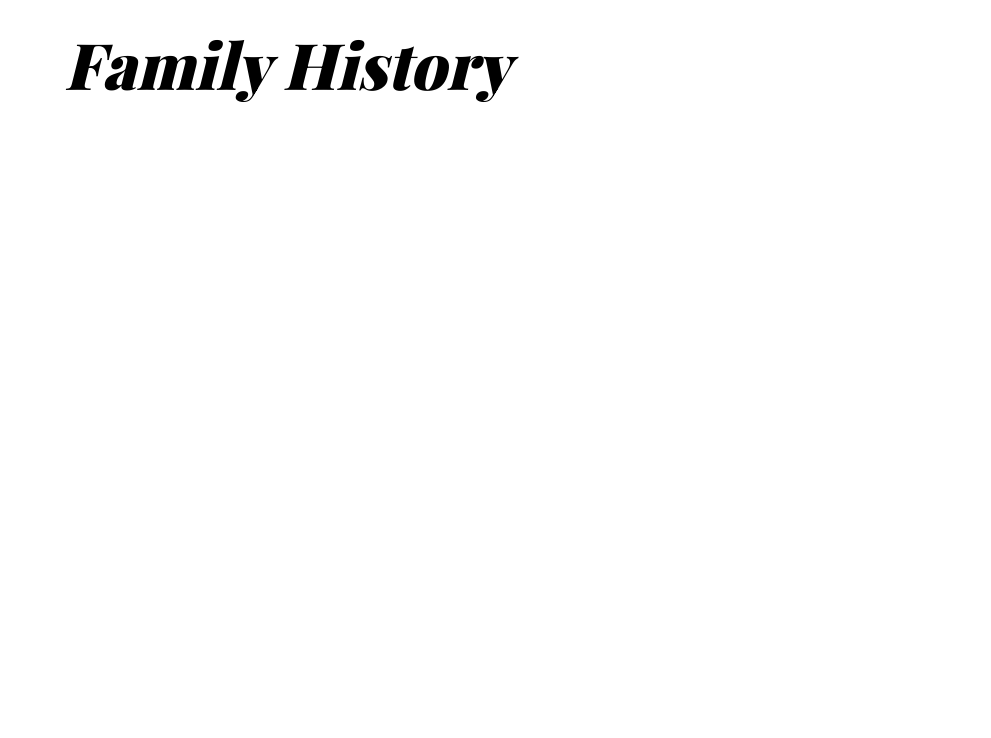
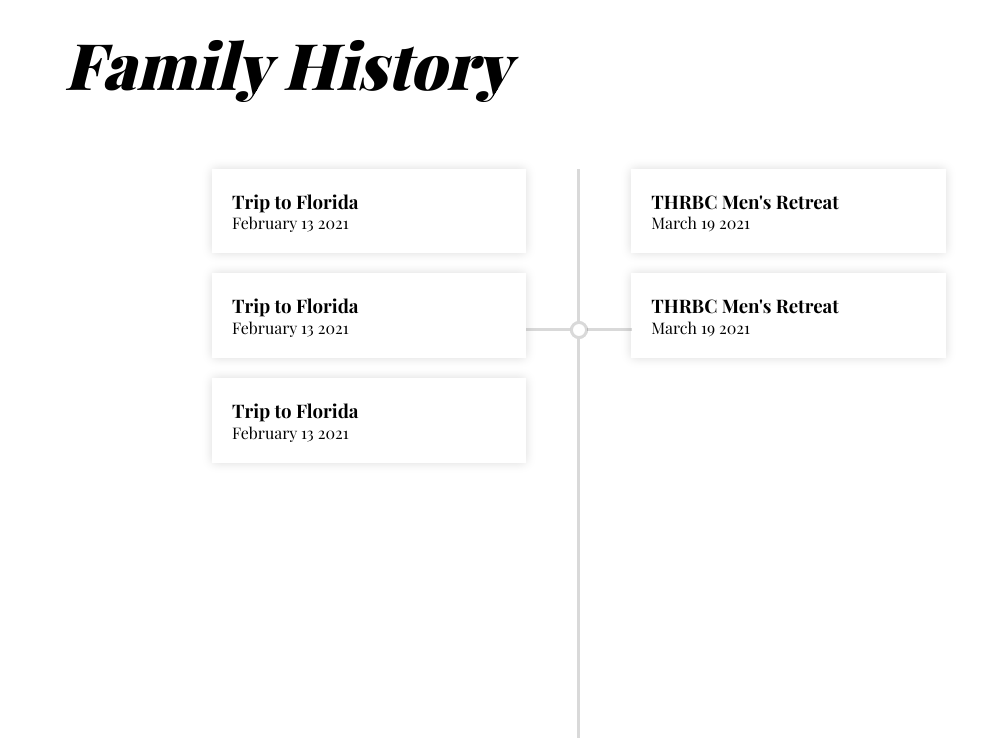
Before and after one commit to jacksonadams/jacksonadams.github.io, a plain HTML site: page pages/family_history.html in a window 1280 px wide. Shown: the part 62-800 px from the top of the page, without its empty margins (0-991 px from the left). Drawn offline with nearby package versions, Linux system fonts and the light colour scheme; a web font is replaced by a local one.

Commit message:
starting on family timeline

```diff
--- /dev/null
+++ b/css/timeline.css
@@ -0,0 +1,81 @@
+/*
+    timeline.css
+    Applies to the Family History page.
+*/
+
+.timeline {
+    display: grid;
+    grid-template-columns: 30% 10% 30%;
+    padding: 20px;
+    margin-left: 15%;
+}
+
+.timeline-line {
+    margin-left: auto;
+    margin-right: auto;
+
+    width: 3px;
+    background: rgba(0, 0, 0, 0.15);
+    height: 1000px;
+}
+
+.timeline-dot {
+    margin-top: 33px;
+
+    position: absolute;
+    width: 12px;
+    height: 12px;
+    border-radius: 100%;
+    background:white;
+    border: 3px solid rgba(0, 0, 0, 0.15);
+    margin-left: -7.5px;
+}
+
+.timeline-marker {
+    margin-top: 119px;
+}
+
+.timeline-connector {
+    margin-top: 40.5px;
+
+    position: absolute;
+    background: rgba(0, 0, 0, 0.15);
+    width: 3.5%;
+    height: 3px;
+}
+.timeline-connector-right {
+    margin-left: 10px;
+}
+.timeline-connector-left {
+    margin-left: calc(-3.5% - 6px);
+}
+
+.timeline-post {
+    width: 100%;
+    background: white;
+    box-shadow: 0px 0px 10px rgba(0, 0, 0, 0.15);
+    margin-bottom: 20px;
+}
+
+.timeline-post-img {
+    width: 100%;
+    display: none;
+}
+
+.timeline-post-text {
+    padding: 20px;
+}
+
+.timeline-post-title {
+    margin-top: 0px;
+}
+
+.timeline-post-date {
+    margin-top: -20px;
+    margin-bottom: 0px;
+}
+
+.timeline-post-description {
+    margin-bottom: 0px;
+    display: none;
+}
--- /dev/null
+++ b/js/timeline.js
@@ -0,0 +1,28 @@
+/*
+    timeline.js
+    Applies to the Family History page.
+    Loads post data into the timeline.
+*/
+
+
+// Post object type
+class Post {
+    constructor(image, date, title, description) {
+        this.image = image;
+        this.date = date;
+        this.title = title;
+        this.description = description;
+    }
+}
+
+let Posts = [
+    new Post("https://images.unsplash.com/photo-1614687345016-9183348d8f35?ixlib=rb-4.0.3&ixid=M3wxMjA3fDB8MHxzZWFyY2h8Mnx8c3VucmlzZSUyMHNreXxlbnwwfHwwfHx8MA%3D%3D&w=1000&q=80", "February 19 2021", "Trip to Florida", "This trip to Florida was a blast! We found some cool shells and played some intense ping pong. The beach was a bit cold but the sunset was awesome."),
+
+    new Post("https://images.unsplash.com/photo-1614687345016-9183348d8f35?ixlib=rb-4.0.3&ixid=M3wxMjA3fDB8MHxzZWFyY2h8Mnx8c3VucmlzZSUyMHNreXxlbnwwfHwwfHx8MA%3D%3D&w=1000&q=80", "February 11 2020", "Trip to Florida", "This trip to Florida was a blast! We found some cool shells and played some intense ping pong. The beach was a bit cold but the sunset was awesome."),
+
+    new Post("https://images.unsplash.com/photo-1614687345016-9183348d8f35?ixlib=rb-4.0.3&ixid=M3wxMjA3fDB8MHxzZWFyY2h8Mnx8c3VucmlzZSUyMHNreXxlbnwwfHwwfHx8MA%3D%3D&w=1000&q=80", "February 5 2005", "Trip to Florida", "This trip to Florida was a blast! We found some cool shells and played some intense ping pong. The beach was a bit cold but the sunset was awesome."),
+
+    new Post("https://www.tyndale.com/sites/readthearc/wp-content/uploads/sites/12/2019/07/rachel-strong-VhcxuEGNXo4-unsplash.jpg", "February 10 2022", "THRBC Men's Retreat", "During the Men's Retreat in March 2021, we spent time in the Word, had some good fellowship, and ate some great food."),
+
+    new Post("https://www.tyndale.com/sites/readthearc/wp-content/uploads/sites/12/2019/07/rachel-strong-VhcxuEGNXo4-unsplash.jpg", "February 10 2022", "THRBC Men's Retreat", ""),
+];
--- a/pages/family_history.html
+++ b/pages/family_history.html
@@ -3,7 +3,9 @@
     <head>
         <title>Garth Adams</title>
 
+        <!-- Stylesheets -->
         <link rel = "stylesheet" href = "../css/main.css">
+        <link rel = "stylesheet" href = "../css/timeline.css">
     </head>
     <body>
         <nav class = "nav">
@@ -19,6 +21,62 @@
 
         <h1>Family History</h1>
 
+        <div class = "timeline">
+            <div class = "timeline-left">
+                <div class = "timeline-post">
+                    <img class = "timeline-post-img" src = "https://images.unsplash.com/photo-1614687345016-9183348d8f35?ixlib=rb-4.0.3&ixid=M3wxMjA3fDB8MHxzZWFyY2h8Mnx8c3VucmlzZSUyMHNreXxlbnwwfHwwfHx8MA%3D%3D&w=1000&q=80">
+                    <div class = "timeline-post-text">
+                        <h3 class = "timeline-post-title">Trip to Florida</h3>
+                        <p class = "timeline-post-date">February 13 2021</p>
+                    </div>
+                </div>
+                <div class = "timeline-post">
+                    <img class = "timeline-post-img" src = "https://images.unsplash.com/photo-1614687345016-9183348d8f35?ixlib=rb-4.0.3&ixid=M3wxMjA3fDB8MHxzZWFyY2h8Mnx8c3VucmlzZSUyMHNreXxlbnwwfHwwfHx8MA%3D%3D&w=1000&q=80">
+                    <div class = "timeline-post-text">
+                        <h3 class = "timeline-post-title">Trip to Florida</h3>
+                        <p class = "timeline-post-date">February 13 2021</p>
+                    </div>
+                </div>
+                <div class = "timeline-post">
+                    <img class = "timeline-post-img" src = "https://images.unsplash.com/photo-1614687345016-9183348d8f35?ixlib=rb-4.0.3&ixid=M3wxMjA3fDB8MHxzZWFyY2h8Mnx8c3VucmlzZSUyMHNreXxlbnwwfHwwfHx8MA%3D%3D&w=1000&q=80">
+                    <div class = "timeline-post-text">
+                        <h3 class = "timeline-post-title">Trip to Florida</h3>
+                        <p class = "timeline-post-date">February 13 2021</p>
+                    </div>
+                </div>
+            </div>
+            <div class = "timeline-line">
+                <div class = "timeline-marker">
+                    <div class = "timeline-dot"></div>
+                    <div class = "timeline-connector timeline-connector-left"></div>
+                </div>
+
+                <div class = "timeline-marker">
+                    <div class = "timeline-dot"></div>
+                    <div class = "timeline-connector timeline-connector-right"></div>
+                </div>
+            </div>
+            <div class = "timeline-right">
+                <div class = "timeline-post">
+                    <img class = "timeline-post-img" src = "https://www.tyndale.com/sites/readthearc/wp-content/uploads/sites/12/2019/07/rachel-strong-VhcxuEGNXo4-unsplash.jpg">
+                    <div class = "timeline-post-text">
+                        <h3 class = "timeline-post-title">THRBC Men's Retreat</h3>
+                        <p class = "timeline-post-date">March 19 2021</p>
+                        <p class = "timeline-post-description">During the Men's Retreat in March 2021, we spent time in the Word, had some good fellowship, and ate some great food.</p>
+                    </div>
+                </div>
+                <div class = "timeline-post">
+                    <img class = "timeline-post-img" src = "https://www.tyndale.com/sites/readthearc/wp-content/uploads/sites/12/2019/07/rachel-strong-VhcxuEGNXo4-unsplash.jpg">
+                    <div class = "timeline-post-text">
+                        <h3 class = "timeline-post-title">THRBC Men's Retreat</h3>
+                        <p class = "timeline-post-date">March 19 2021</p>
+                        <p class = "timeline-post-description">During the Men's Retreat in March 2021, we spent time in the Word, had some good fellowship, and ate some great food.</p>
+                    </div>
+                </div>
+            </div>
+        </div>
+
         <script src = "../js/main.js"></script>
+        <script src = "../js/timeline.js"></script>
     </body>
 </html>
```
